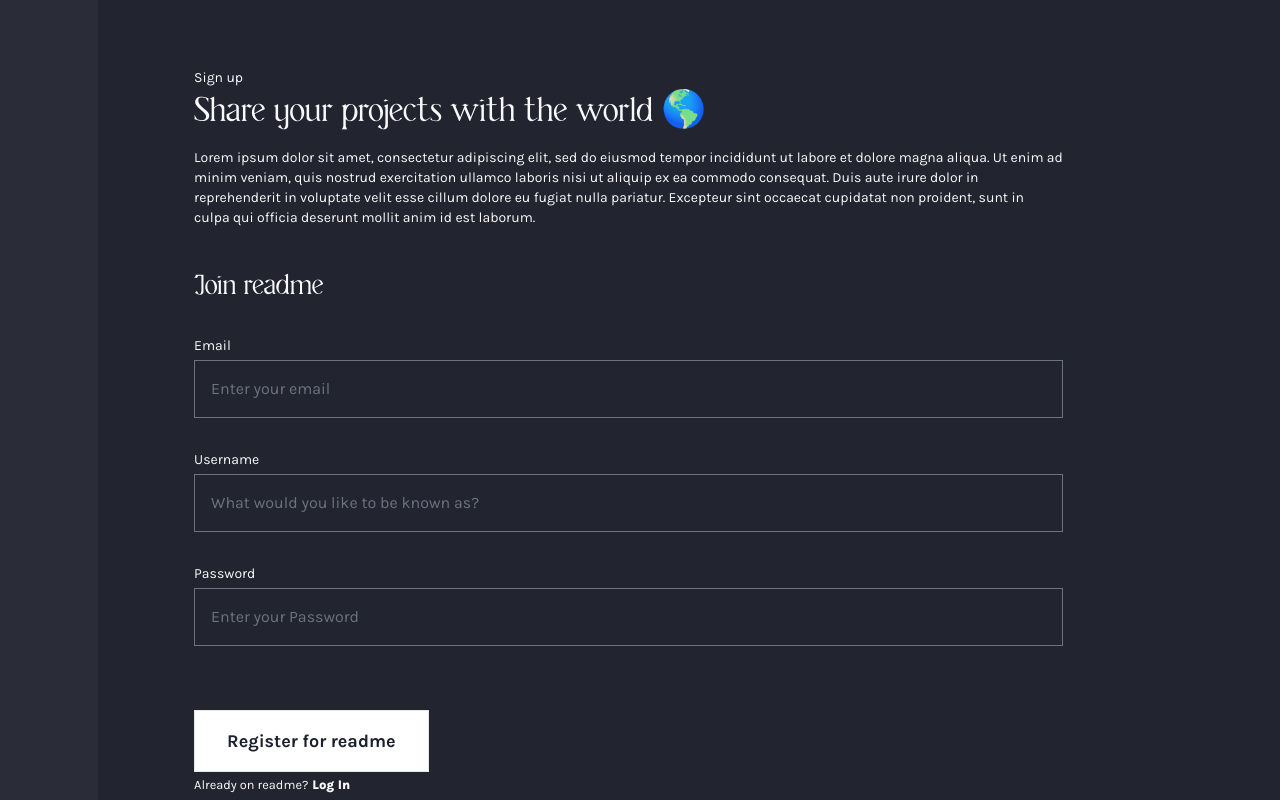
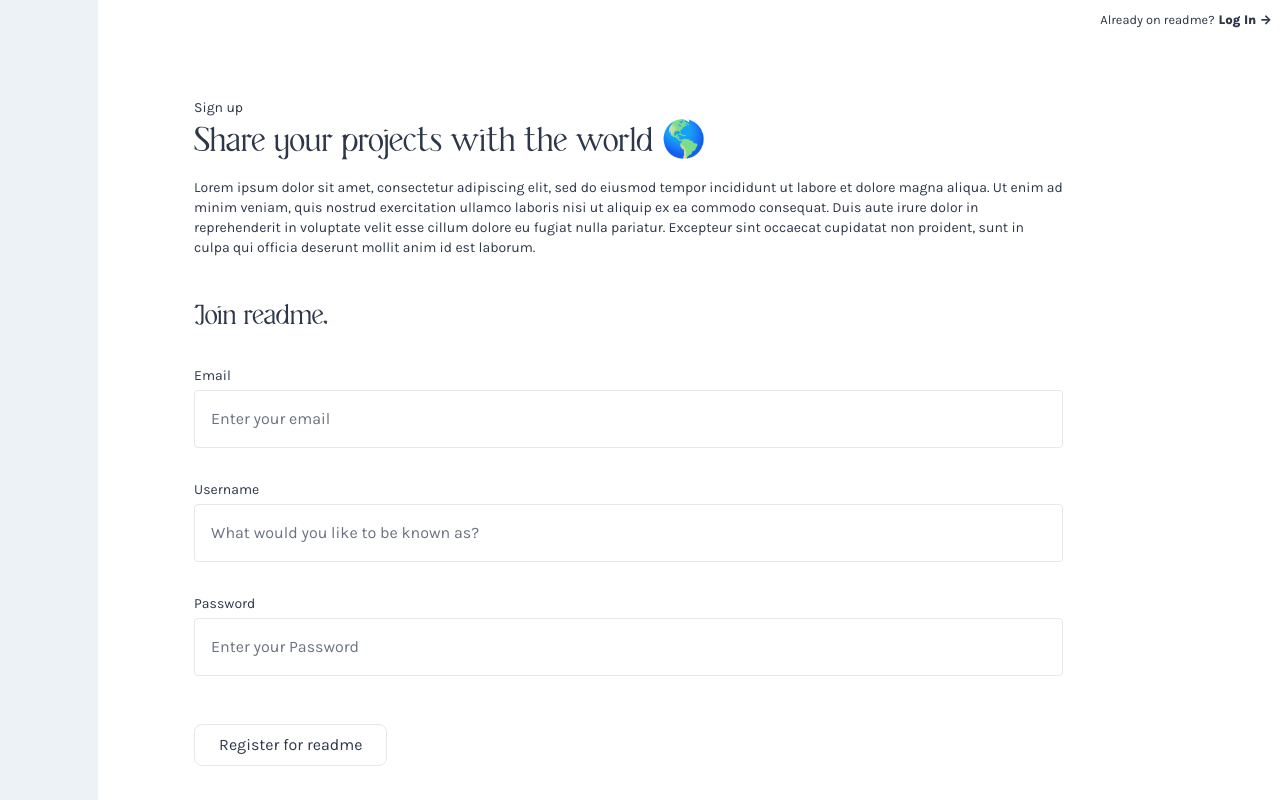
Before and after one commit to steven-mathew/proj-readme, a Next.js app in the folder client/: page /register in a window 1280 px wide. Built offline with nearby package versions, Linux system fonts and the light colour scheme; what @tailwindcss/typography would draw is missing.

Commit message:
feat: register redesign

```diff
--- a/client/src/pages/register.tsx
+++ b/client/src/pages/register.tsx
@@ -6,7 +6,7 @@ import {CenteredColumn} from '../components/Layouts'
 
 export default function Register() {
     return (
-        <div className="flex dark space-y-12 md:space-y-16">
+        <div className="flex light space-y-12 md:space-y-16 bg-primary">
 
             <Head>
                 <title>Register</title>
@@ -16,7 +16,7 @@ export default function Register() {
                 className="w-1/5 h-screen bg-center bg-cover bg-secondary"
             ></div>
 
-            <div className="flex flex-col justify-center pl-24 space-y-8">
+            <div className="flex flex-col justify-center pl-24 space-y-8 bg-primary">
                 <div className="w-4/5">
                     <p className="mb-1 text-sm text-primary">
                         Sign up
@@ -25,7 +25,7 @@ export default function Register() {
                     <p className="mb-10 text-sm text-primary">
                         Lorem ipsum dolor sit amet, consectetur adipiscing elit, sed do eiusmod tempor incididunt ut labore et dolore magna aliqua. Ut enim ad minim veniam, quis nostrud exercitation ullamco laboris nisi ut aliquip ex ea commodo consequat. Duis aute irure dolor in reprehenderit in voluptate velit esse cillum dolore eu fugiat nulla pariatur. Excepteur sint occaecat cupidatat non proident, sunt in culpa qui officia deserunt mollit anim id est laborum.
                     </p>
-                    <h1 className="mb-8 text-lg space-y-8 font-welcome-lg">Join readme</h1>
+                    <h1 className="mb-8 text-lg space-y-8 font-welcome-lg">Join readme.</h1>
                     <form className="space-y-8">
                         <div>
                             <p className="mb-1 text-sm text-primary">
@@ -33,7 +33,7 @@ export default function Register() {
                             </p>
                             <input
                                 type="email"
-                                className="w-full px-4 py-4 border border-button bg-primary focus:border-white focus:ring-0"
+                                className="w-full px-4 py-4 border border-gray-200 rounded border-button text-primary bg-primary focus:border-gray-500 focus:ring-0"
                                 placeholder="Enter your email"
                             />
                         </div>
@@ -43,7 +43,7 @@ export default function Register() {
                             </p>
                             <input
                                 type="text"
-                                className="w-full px-4 py-4 border border-button bg-primary focus:border-white focus:ring-0"
+                                className="w-full px-4 py-4 border border-gray-200 rounded border-button text-primary bg-primary focus:border-gray-500 focus:ring-0"
                                 placeholder="What would you like to be known as?"
                             />
                         </div>
@@ -53,22 +53,20 @@ export default function Register() {
                             </p>
                             <input
                                 type="password"
-                                className="w-full px-4 py-4 mb-8 border border-button bg-primary focus:border-white focus:ring-0"
+                                className="w-full px-4 py-4 mb-4 border border-gray-200 rounded border-button bg-primary text-primary focus:border-gray-500 focus:ring-0"
                                 placeholder="Enter your Password"
                             />
                         </div>
 
-                        <button className="px-8 py-4 mb-4 text-lg font-bold bg-white border text-on-accent hover:bg-primary hover:border-white hover:text-white hover:shadow-xl">
+                        <button className="px-6 py-2 bg-white border border-gray-200 rounded-lg hover:shadow-button transition duration-500 text-primary transform hover:scale-110">
                             Register for readme
                         </button>
 
-
-
                     </form>
-                    <small>
+                    <small className="fixed text-primary top-2 right-2">
                         Already on readme?
                                 <Link href="/login">
-                            <a className="ml-1 font-extrabold text-primary">Log In</a>
+                            <a className="ml-1 font-extrabold text-primary">Log In &rarr;</a>
                         </Link>
                     </small>
                 </div>
--- a/client/tailwind.config.js
+++ b/client/tailwind.config.js
@@ -94,6 +94,12 @@ module.exports = {
             boxShadow: {
                 cardHover:
                     '0 4px 4.1px rgba(0, 0, 0, 0.012),0 4.9px 5.8px rgba(0, 0, 0, 0.018),0 6.3px 8.4px rgba(0, 0, 0, 0.029),0 8.8px 12.9px rgba(0, 0, 0, 0.05),0 15px 23px rgba(0, 0, 0, 0.11)',
+                button:
+                    '0px 30px 90px rgba(0, 0, 0, 0.2)',
+                buttonHover:
+                    '0px 40px 100px 4px rgba(0, 0, 0, 0.3)'
+
+
             },
         },
     },
```
